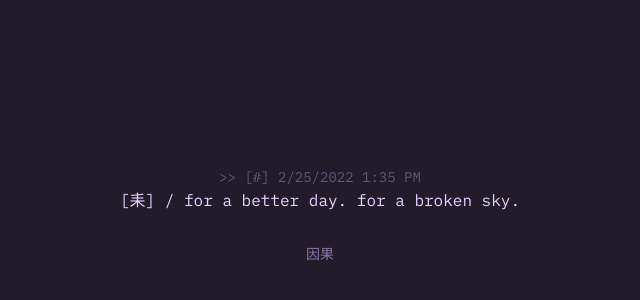
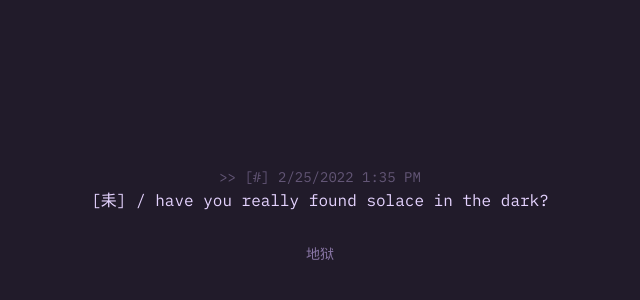
Before and after one commit to CryptoSuperStar/nuxt-portfolio, a Nuxt app: page / in a window 1280 px wide. Shown: the part 186-486 px from the top of the page, without its empty margins (320-960 px from the left). Built offline with nearby package versions, Linux system fonts and the light colour scheme.

Commit message:
pages: add random messages

```diff
--- a/pages/index.vue
+++ b/pages/index.vue
@@ -4,20 +4,49 @@
       <div class="phb__post-details">
         <span class="text-midnight-400 text-sm">>> [#] 2/25/2022 1:35 PM</span>
       </div>
-      <p class="text-midnight-900">
-        [耒] / for a better day. for a broken sky.
+      <p v-if="showMsg" class="text-midnight-900">
+        [耒] / {{ messages[Math.floor(Math.random() * messages.length)] }}
+      </p>
+      <p v-else class="text-midnight-900">
+        [耒]
       </p>
       <div class="phb__social mt-8 text-midnight-500 text-sm">
         <a href="https://github.com/aexhell">
-          因果
+          地狱
         </a>
       </div>
     </div>
   </div>
 </template>
 
-<script lang="ts">
+<script>
 export default {
-  name: 'IndexPage'
+  name: 'IndexPage',
+  data () {
+    return {
+      showMsg: false,
+      messages: [
+        'for a better day. for a broken sky.',
+        'reach for the moon.',
+        'come back home.',
+        'carve your name in the shining stars',
+        'one day, i had a garden. soon i won\'t have any garden.',
+        'sitting in the grass, watching my whole world reborn.',
+        'retribution.',
+        'do you remember being born?',
+        'looking out for you.',
+        'sweet blossom~',
+        'i don\'t remember those days when my parents would kiss me goodnight every night.',
+        '17',
+        'happiness.toString() returns null',
+        'find your shelter.',
+        'i don\'t know what a family is.',
+        'have you really found solace in the dark?'
+      ]
+    }
+  },
+  mounted () {
+    this.showMsg = true
+  }
 }
 </script>
```
